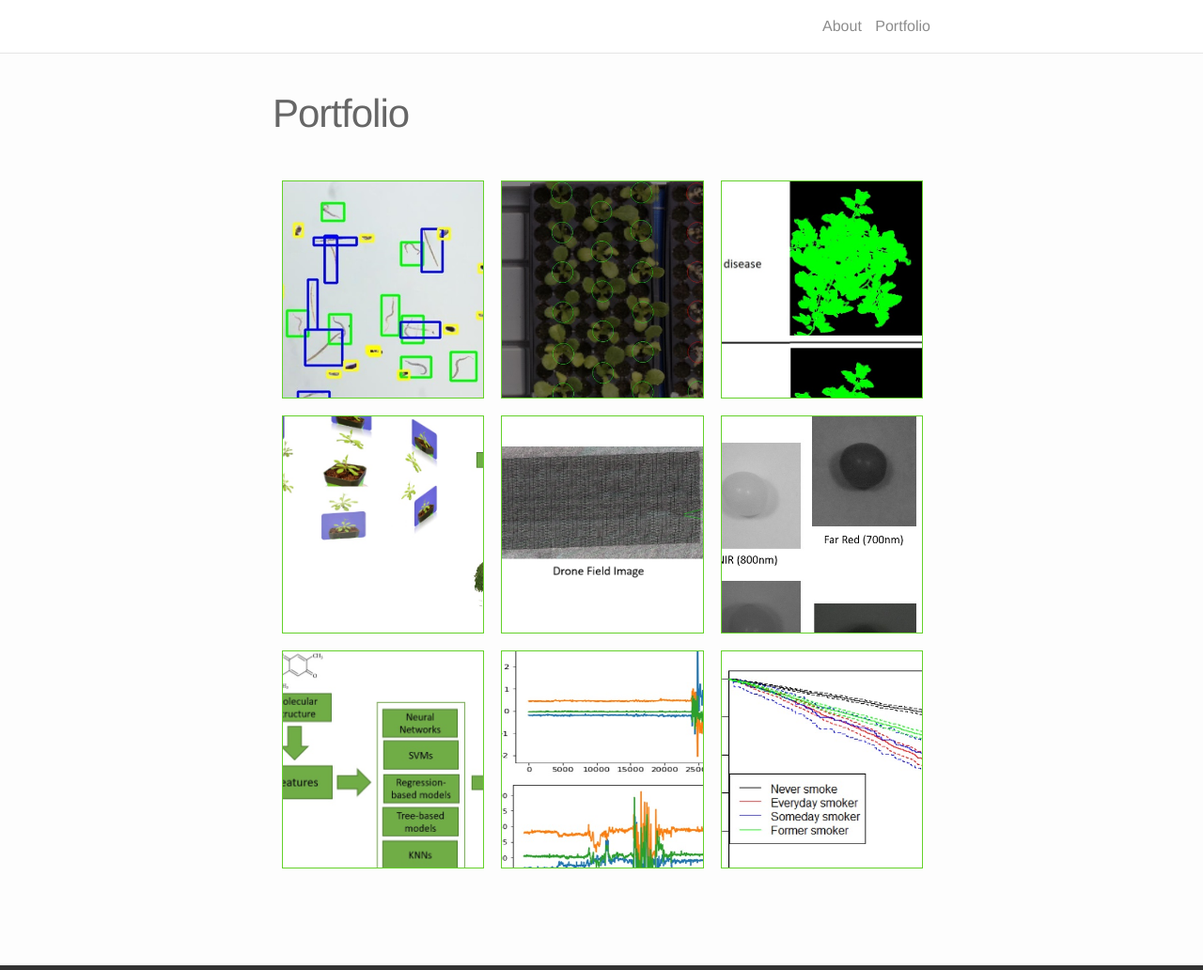
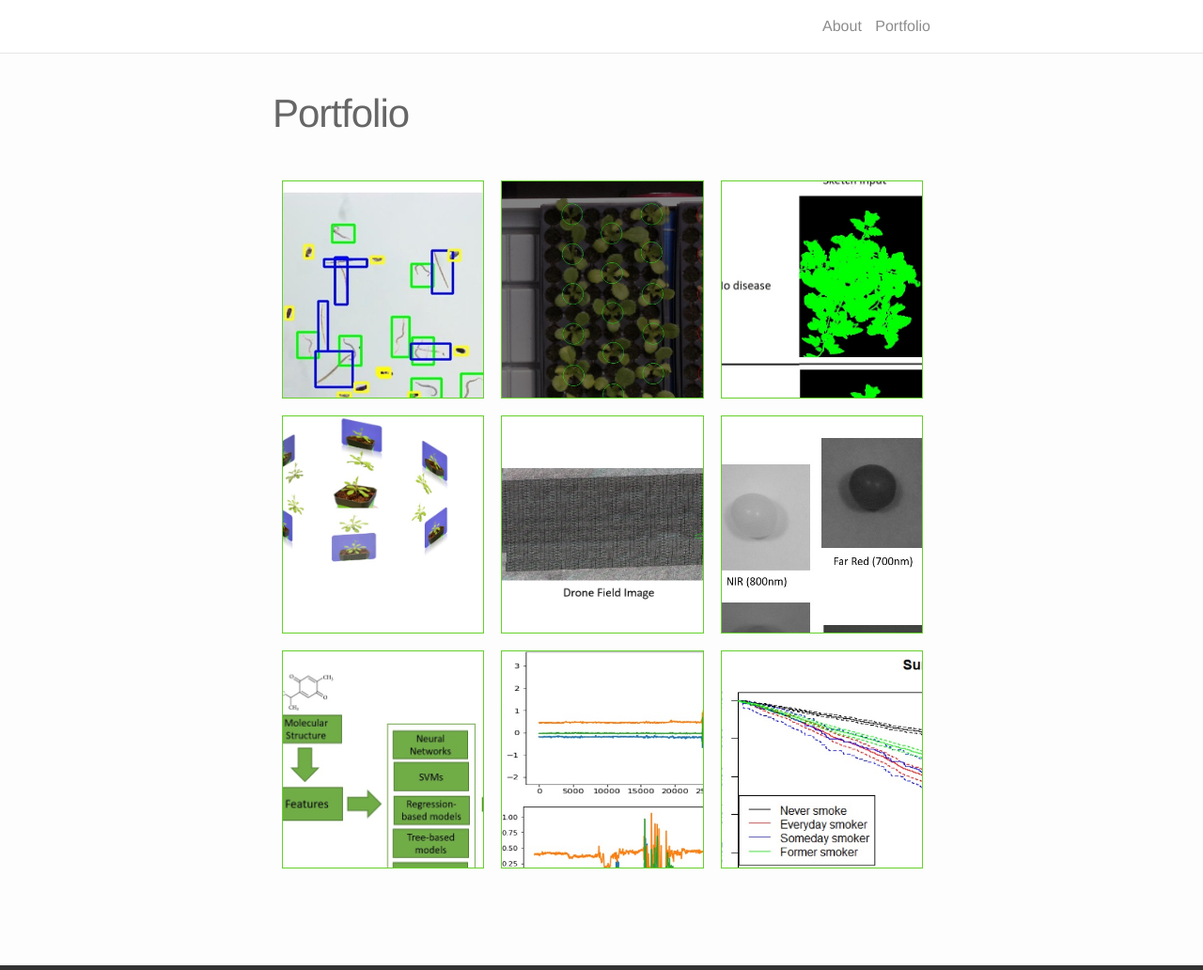
Before and after one commit to emeryanalytics/blog, a Jekyll site: the page built from portfolio.md, in a window 1280 px wide and 1032 px high. Shown: the whole window at 94% size. Built offline with Jekyll 4.4.1, drawn with Linux system fonts in a browser that asks for light colours; nearby versions of some CDN libraries.

Commit message:
update thumbnail

```diff
--- a/_sass/_layout.scss
+++ b/_sass/_layout.scss
@@ -215,8 +215,8 @@ border: 1px solid $theme-color;
 width: 500px;
 height: auto;
 position: relative;
-left: -15%;
-top: -15%;
+left: -10%;
+top: -5%;
 border: 1px solid $theme-color;
 }
 .thumbnail a{
```
